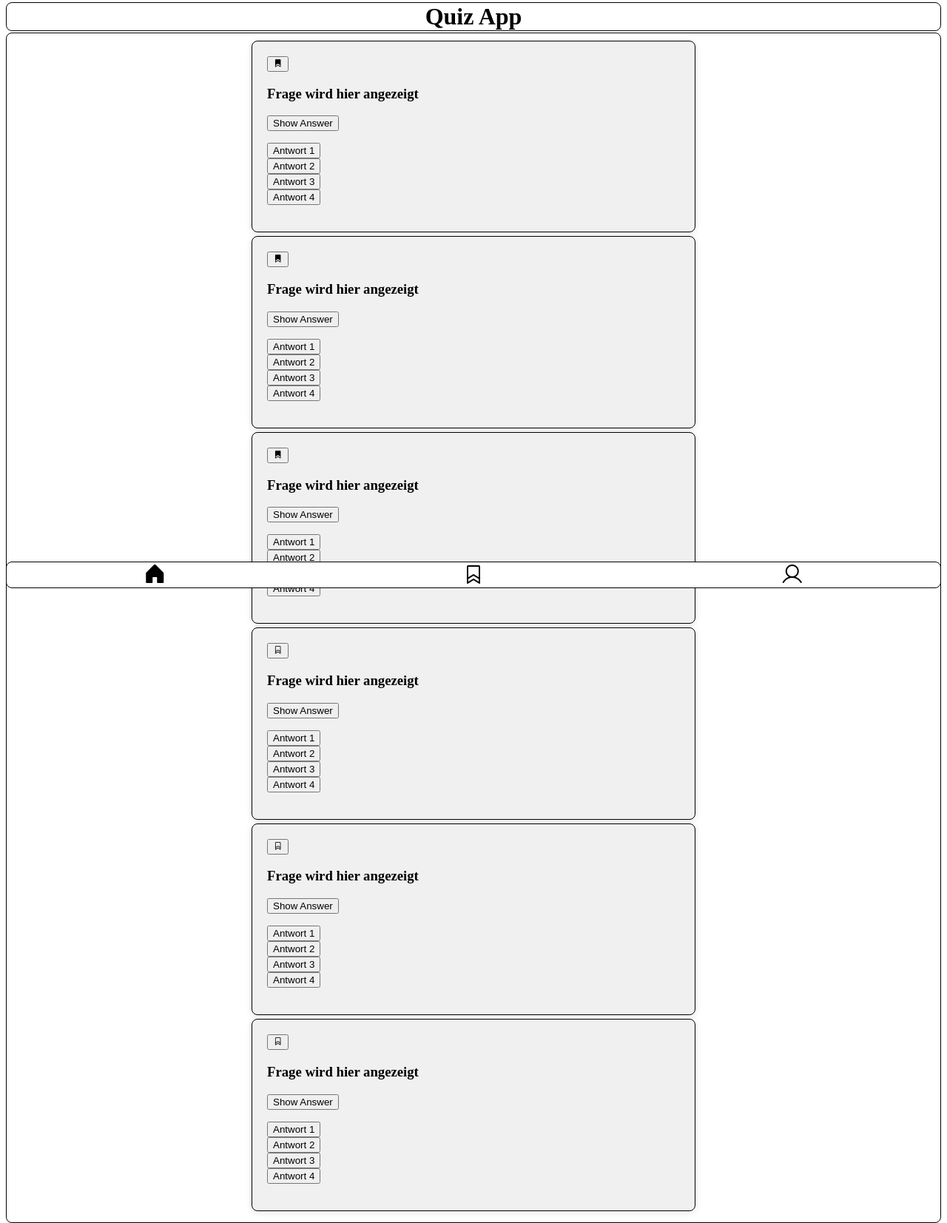
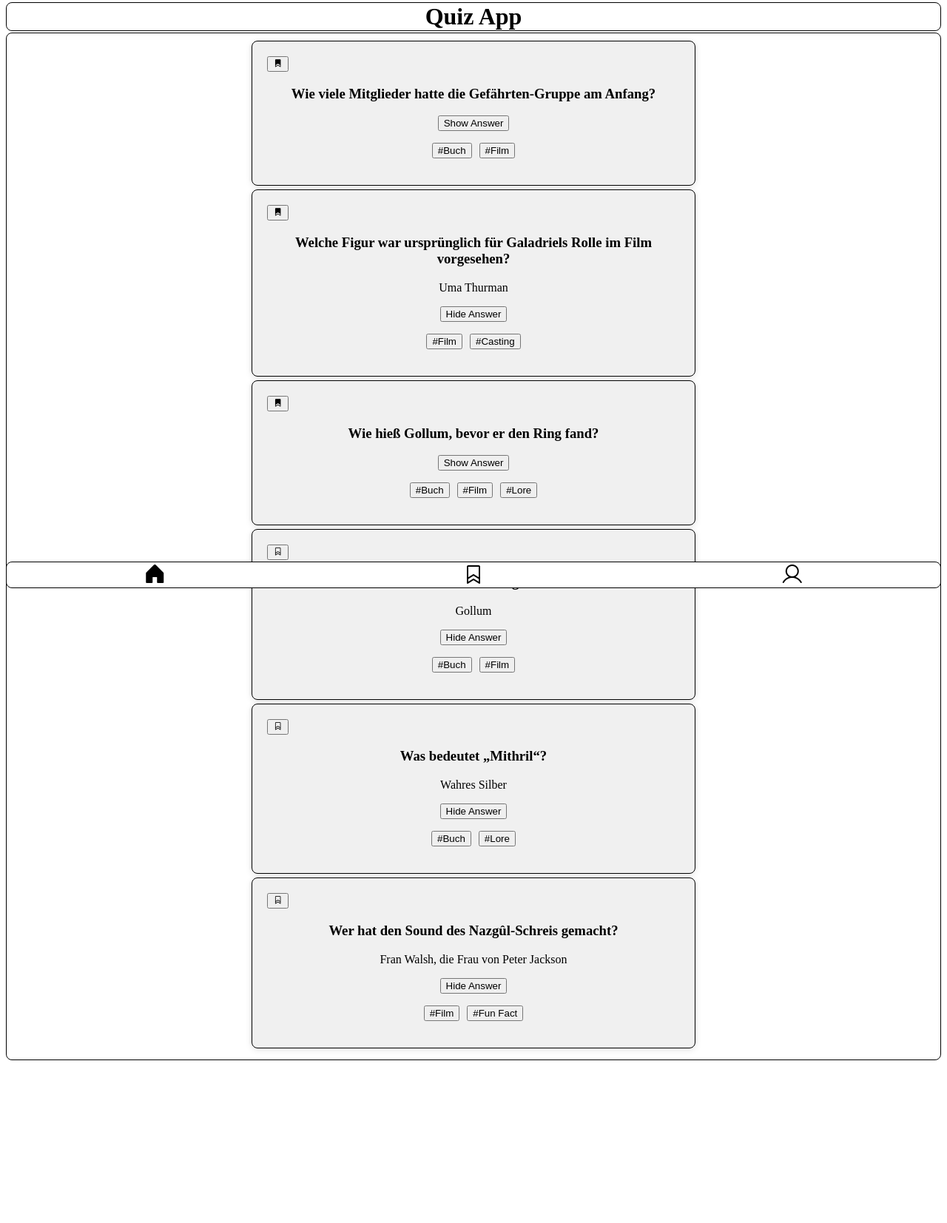
Before and after one commit to Tolpius/recap-project_quiz-app, a website: page index.html in a window 1280 px wide. Shown: the part 5-1658 px from the top of the page at 74% size. After the commit the page ends 1484 px from the top, so only its background shows below. Drawn offline with nearby package versions, Linux system fonts and the light colour scheme.

Commit message:
Fragen mit Inhalt

```diff
--- a/css/styles.css
+++ b/css/styles.css
@@ -60,7 +60,7 @@ body {
   border-width: 1px;
 }
 
-.quiz-container {
+.container_quiz {
   width: 100%;
   max-width: 600px;
   padding: 20px;
@@ -72,3 +72,22 @@ body {
   border-width: 1px;
   margin-bottom: 5px;
 }
+
+.container_answer-buttons ul
+{
+  display: flex;
+  flex-wrap: wrap;
+  justify-content: center;
+  gap: 10px;
+}
+
+.question {
+ text-align: center;
+}
+
+.container_answer {
+  text-align: center
+}
+.answer {
+  margin: 1rem;
+}
--- a/index.html
+++ b/index.html
@@ -21,95 +21,107 @@
   <body>
     <header><h1>Quiz App</h1></header>
     <div class="container" id="container_app">
-      <div id="q1" class="quiz-container">
+      <div id="q1" class="container_quiz">
         <button><i class="ph-fill ph-bookmark"></i></button>
-        <div class="question-container">
-          <h3 id="question">Frage wird hier angezeigt</h3>
+        <div class="container_question">
+          <h3 class="question">
+            Wie viele Mitglieder hatte die Gefährten-Gruppe am Anfang?
+          </h3>
         </div>
-        <button class="btn_show-answer">Show Answer</button>
-        <div class="answer-buttons">
+        <div class="container_answer">
+          <button class="btn_show-answer">Show Answer</button>
+        </div>
+        <div class="container_answer-buttons">
           <ul>
-            <li><button class="btn_answer" id="answer1">Antwort 1</button></li>
-            <li><button class="btn_answer" id="answer2">Antwort 2</button></li>
-            <li><button class="btn_answer" id="answer3">Antwort 3</button></li>
-            <li><button class="btn_answer" id="answer4">Antwort 4</button></li>
+            <li><button class="btn_answer" id="answer1">#Buch</button></li>
+            <li><button class="btn_answer" id="answer2">#Film</button></li>
           </ul>
         </div>
       </div>
 
-      <div id="q2" class="quiz-container">
+      <div id="q2" class="container_quiz">
         <button><i class="ph-fill ph-bookmark"></i></button>
-        <div class="question-container">
-          <h3 id="question">Frage wird hier angezeigt</h3>
+        <div class="container_question">
+          <h3 class="question">
+            Welche Figur war ursprünglich für Galadriels Rolle im Film
+            vorgesehen?
+          </h3>
         </div>
-        <button class="btn_show-answer">Show Answer</button>
-        <div class="answer-buttons">
+        <div class="container_answer">
+          <div class="answer">Uma Thurman</div>
+          <button class="btn_show-answer">Hide Answer</button>
+        </div>
+        <div class="container_answer-buttons">
           <ul>
-            <li><button class="btn_answer" id="answer1">Antwort 1</button></li>
-            <li><button class="btn_answer" id="answer2">Antwort 2</button></li>
-            <li><button class="btn_answer" id="answer3">Antwort 3</button></li>
-            <li><button class="btn_answer" id="answer4">Antwort 4</button></li>
+            <li><button class="btn_answer" id="answer1">#Film</button></li>
+            <li><button class="btn_answer" id="answer2">#Casting</button></li>
           </ul>
         </div>
       </div>
 
-      <div id="q1" class="quiz-container">
+      <div id="q1" class="container_quiz">
         <button><i class="ph-fill ph-bookmark"></i></button>
-        <div class="question-container">
-          <h3 id="question">Frage wird hier angezeigt</h3>
+        <div class="container_question">
+          <h3 class="question">Wie hieß Gollum, bevor er den Ring fand?</h3>
         </div>
-        <button class="btn_show-answer">Show Answer</button>
-        <div class="answer-buttons">
+        <div class="container_answer">
+          <button class="btn_show-answer">Show Answer</button>
+        </div>
+        <div class="container_answer-buttons">
           <ul>
-            <li><button class="btn_answer" id="answer1">Antwort 1</button></li>
-            <li><button class="btn_answer" id="answer2">Antwort 2</button></li>
-            <li><button class="btn_answer" id="answer3">Antwort 3</button></li>
-            <li><button class="btn_answer" id="answer4">Antwort 4</button></li>
+            <li><button class="btn_answer" id="answer1">#Buch</button></li>
+            <li><button class="btn_answer" id="answer2">#Film</button></li>
+            <li><button class="btn_answer" id="answer3">#Lore</button></li>
           </ul>
         </div>
       </div>
-      <div id="q1" class="quiz-container">
+      <div id="q1" class="container_quiz">
         <button><i class="ph ph-bookmark"></i></button>
-        <div class="question-container">
-          <h3 id="question">Frage wird hier angezeigt</h3>
+        <div class="container_question">
+          <h3 class="question">Wer zerstört den Einen Ring letztendlich?</h3>
         </div>
-        <button class="btn_show-answer">Show Answer</button>
-        <div class="answer-buttons">
+        <div class="container_answer">
+          <div class="answer">Gollum</div>
+          <button class="btn_show-answer">Hide Answer</button>
+        </div>
+        <div class="container_answer-buttons">
           <ul>
-            <li><button class="btn_answer" id="answer1">Antwort 1</button></li>
-            <li><button class="btn_answer" id="answer2">Antwort 2</button></li>
-            <li><button class="btn_answer" id="answer3">Antwort 3</button></li>
-            <li><button class="btn_answer" id="answer4">Antwort 4</button></li>
+            <li><button class="btn_answer" id="answer1">#Buch</button></li>
+            <li><button class="btn_answer" id="answer2">#Film</button></li>
           </ul>
         </div>
       </div>
-      <div id="q1" class="quiz-container">
+      <div id="q1" class="container_quiz">
         <button><i class="ph ph-bookmark"></i></button>
-        <div class="question-container">
-          <h3 id="question">Frage wird hier angezeigt</h3>
+        <div class="container_question">
+          <h3 class="question">Was bedeutet „Mithril“?</h3>
         </div>
-        <button class="btn_show-answer">Show Answer</button>
-        <div class="answer-buttons">
+        <div class="container_answer">
+          <div class="answer">Wahres Silber</div>
+          <button class="btn_show-answer">Hide Answer</button>
+        </div>
+        <div class="container_answer-buttons">
           <ul>
-            <li><button class="btn_answer" id="answer1">Antwort 1</button></li>
-            <li><button class="btn_answer" id="answer2">Antwort 2</button></li>
-            <li><button class="btn_answer" id="answer3">Antwort 3</button></li>
-            <li><button class="btn_answer" id="answer4">Antwort 4</button></li>
+            <li><button class="btn_answer" id="answer1">#Buch</button></li>
+            <li><button class="btn_answer" id="answer2">#Lore</button></li>
           </ul>
         </div>
       </div>
-      <div id="q1" class="quiz-container">
+      <div id="q1" class="container_quiz">
         <button><i class="ph ph-bookmark"></i></button>
-        <div class="question-container">
-          <h3 id="question">Frage wird hier angezeigt</h3>
+        <div class="container_question">
+          <h3 class="question">
+            Wer hat den Sound des Nazgûl-Schreis gemacht?
+          </h3>
         </div>
-        <button class="btn_show-answer">Show Answer</button>
-        <div class="answer-buttons">
+        <div class="container_answer">
+          <div class="answer">Fran Walsh, die Frau von Peter Jackson</div>
+          <button class="btn_show-answer">Hide Answer</button>
+        </div>
+        <div class="container_answer-buttons">
           <ul>
-            <li><button class="btn_answer" id="answer1">Antwort 1</button></li>
-            <li><button class="btn_answer" id="answer2">Antwort 2</button></li>
-            <li><button class="btn_answer" id="answer3">Antwort 3</button></li>
-            <li><button class="btn_answer" id="answer4">Antwort 4</button></li>
+            <li><button class="btn_answer" id="answer1">#Film</button></li>
+            <li><button class="btn_answer" id="answer2">#Fun Fact</button></li>
           </ul>
         </div>
       </div>
```
Also changed, not shown: bookmarks.html (+34 -27 lines), css/profile.css (+4 -4 lines).
